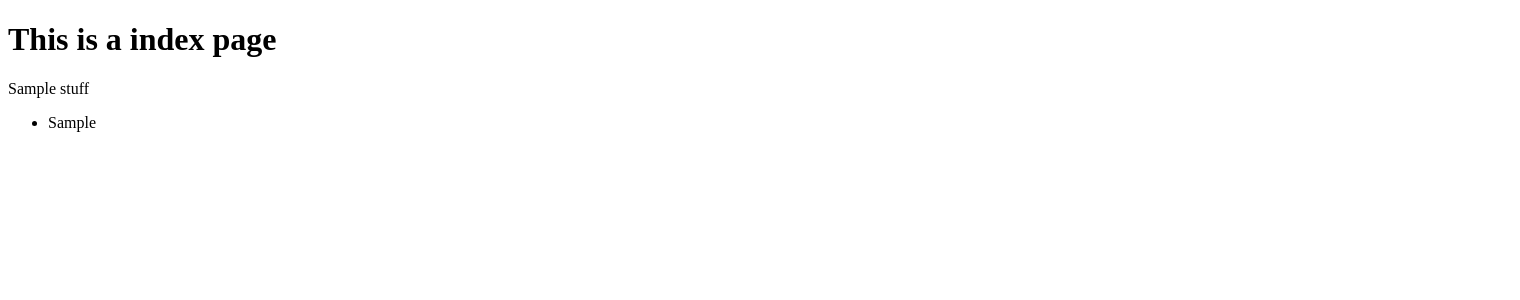
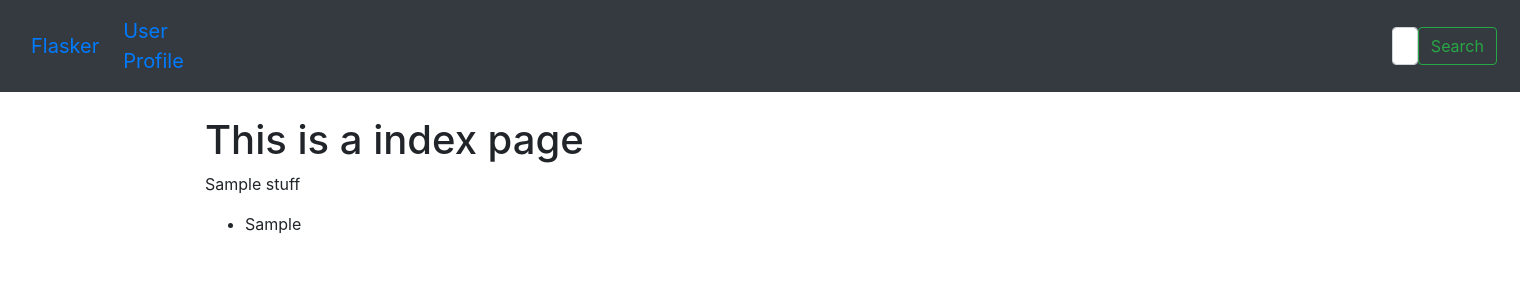
Before and after one commit to gokalperoll/flasker, a Flask app: template templates/index.html in a window 1520 px wide. Shown: the top 300 px of the page. Run offline with Flask 2, Linux system fonts and the light colour scheme; the template is opened without the code that fills it: most values are stand-ins (such as "Sample title", 1, 10 or a date in 2020).

Commit message:
New content is navbar and base.html

```diff
--- a/main.py
+++ b/main.py
@@ -5,11 +5,13 @@ app = Flask(__name__)
 
 @app.route('/')
 def index():
+    title="Index"
     stuff = "K1 <b>sex</b>"
     computer_mark = ["asus", "lenovo", "casper", "monster"]
-    return render_telsmplate('index.html',
+    return render_template('index.html',
                            stuff=stuff,
-                           computer_mark=computer_mark, )
+                           computer_mark=computer_mark,
+                           title=title,)
 
 
 @app.route('/user/<name>')
--- /dev/null
+++ b/templates/base.html
@@ -0,0 +1,27 @@
+<!doctype html>
+<html lang="en">
+  <head>
+    <!-- Required meta tags -->
+    <meta charset="utf-8">
+    <meta name="viewport" content="width=device-width, initial-scale=1, shrink-to-fit=no">
+
+    <!-- Bootstrap CSS -->
+    <link rel="stylesheet" href="https://cdn.jsdelivr.net/npm/bootstrap@4.3.1/dist/css/bootstrap.min.css" integrity="sha384-ggOyR0iXCbMQv3Xipma34MD+dH/1fQ784/j6cY/iJTQUOhcWr7x9JvoRxT2MZw1T" crossorigin="anonymous">
+
+    <title>Flasker ! </title>
+  </head>
+  <body>
+    {% include 'navbar.html' %}
+    <br>
+    <div class="container">
+
+        {% block content %}
+        {% endblock %}
+    </div>
+    <!-- Optional JavaScript -->
+    <!-- jQuery first, then Popper.js, then Bootstrap JS -->
+    <script src="https://code.jquery.com/jquery-3.3.1.slim.min.js" integrity="sha384-q8i/X+965DzO0rT7abK41JStQIAqVgRVzpbzo5smXKp4YfRvH+8abtTE1Pi6jizo" crossorigin="anonymous"></script>
+    <script src="https://cdn.jsdelivr.net/npm/popper.js@1.14.7/dist/umd/popper.min.js" integrity="sha384-UO2eT0CpHqdSJQ6hJty5KVphtPhzWj9WO1clHTMGa3JDZwrnQq4sF86dIHNDz0W1" crossorigin="anonymous"></script>
+    <script src="https://cdn.jsdelivr.net/npm/bootstrap@4.3.1/dist/js/bootstrap.min.js" integrity="sha384-JjSmVgyd0p3pXB1rRibZUAYoIIy6OrQ6VrjIEaFf/nJGzIxFDsf4x0xIM+B07jRM" crossorigin="anonymous"></script>
+  </body>
+</html>
--- a/templates/index.html
+++ b/templates/index.html
@@ -2,13 +2,21 @@
 <html lang="en">
 <head>
     <meta charset="UTF-8">
-    <title>Title</title>
+    <title>{{ title }}</title>
 </head>
 <body>
-<h1>This is a index page </h1>
-<p>{{ stuff|striptags }} </p>
-{% for computerMark in computer_mark %}
-    <ul><li>{{computerMark}}</li></ul>
-{% endfor %}
+{% extends 'base.html' %}
+
+{% block content %}
+    <h1>This is a index page </h1>
+    <p>{{ stuff|striptags }} </p>
+    {% for computerMark in computer_mark %}
+    <ul>
+        <li>{{computerMark}}</li>
+    </ul>
+    {% endfor %}
+{% endblock %}
+
+
 </body>
 </html>
--- /dev/null
+++ b/templates/navbar.html
@@ -0,0 +1,21 @@
+<nav class="navbar navbar-expand-lg bg-dark">
+  <div class="container-fluid">
+    <a class="navbar-brand" href="{{ url_for('index')}}">Flasker</a>
+    <button class="navbar-toggler" type="button" data-bs-toggle="collapse" data-bs-target="#navbarSupportedContent" aria-controls="navbarSupportedContent" aria-expanded="false" aria-label="Toggle navigation">
+      <span class="navbar-toggler-icon"></span>
+    </button>
+    <div class="collapse navbar-collapse" id="navbarSupportedContent">
+      <ul class="navbar-nav me-auto mb-2 mb-lg-0">
+        <li class="nav-item">
+          <a class="nav-link" href="{{ url_for('user',name='Gokalp')}}" style="font-size:20px;,text-align:rigt;">User Profile</a>
+        </li>
+
+
+      </ul>
+      <form class="d-flex" role="search">
+        <input class="form-control me-2" type="search" placeholder="Search" aria-label="Search" style="margin-left:1200px;">
+        <button class="btn btn-outline-success" type="submit" >Search</button>
+      </form>
+    </div>
+  </div>
+</nav>
--- a/templates/user.html
+++ b/templates/user.html
@@ -5,6 +5,10 @@
     <title>Title</title>
 </head>
 <body>
-<h1>Hello {{ name }} </h1>
+{% extends 'base.html' %}
+
+{% block content %}
+    <h1>Hello {{ name }} </h1>
+{% endblock %}
 </body>
 </html>
```
Also changed, not shown: templates/404.html (+8 -4 lines).
